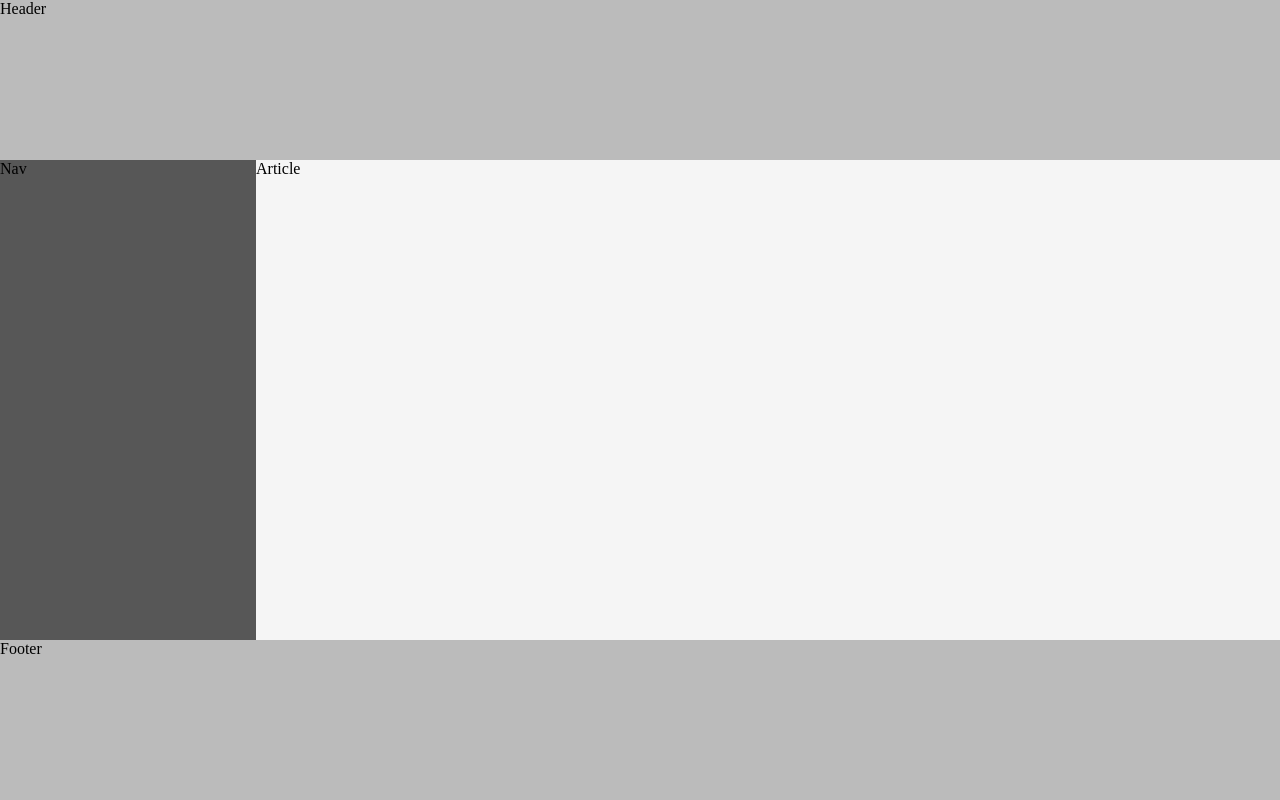
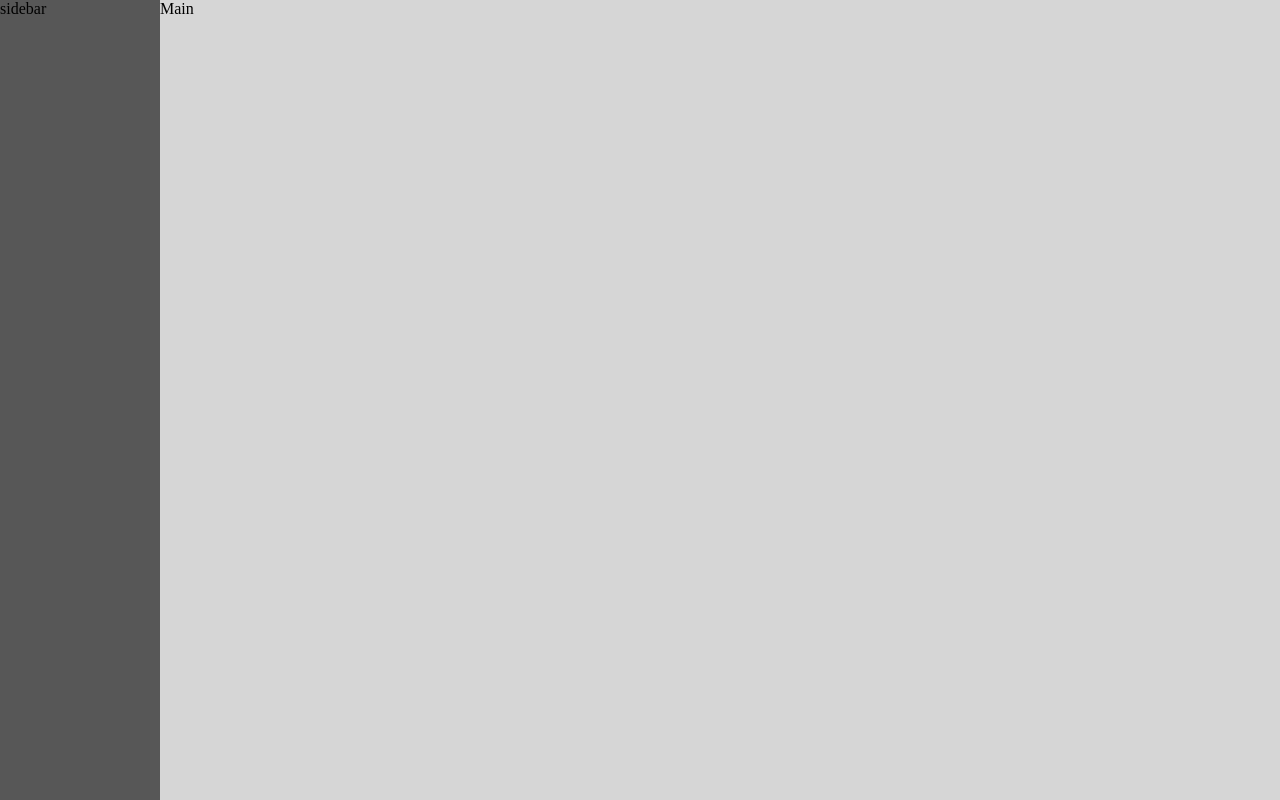
Before and after one commit to AlexandrLisowskiy/laboratory10, a plain HTML site: page zadanie4.html in a window 1280 px wide. Drawn offline with Linux system fonts and the light colour scheme.

Commit message:
new zadanie4

```diff
--- a/css/zadanie4.css
+++ b/css/zadanie4.css
@@ -2,29 +2,14 @@ body {
     margin: 0;
     height: 100vh;
     display: flex;
-    flex-direction: column;
-    justify-content: space-between;
 }
 
-header,footer {
-    height: 20vh;
-    background-color: rgb(187, 187, 187);
+aside {
+    width: 20vh;
+    background: rgb(87, 87, 87);
 }
 
 main {
     flex: 1;
-    display: flex;
-    flex-direction: row;
-    height: 60vh;
+    background: rgb(214, 214, 214);
 }
-
-article {
-    background-color: rgb(245, 245, 245);
-    flex: 1;
-}
-
-nav {
-    width: 20vw;
-    background: rgb(87, 87, 87);
-    order: -1;
-}
--- a/zadanie4.html
+++ b/zadanie4.html
@@ -8,11 +8,7 @@
     <title>Задание 4</title>
 </head>
 <body>
-    <header>Header</header>
-    <main>
-        <article>Article</article>
-        <nav>Nav</nav>
-    </main>
-    <footer>Footer</footer>
+    <aside>sidebar</aside>
+    <main>Main</main>
 </body>
 </html>
```
